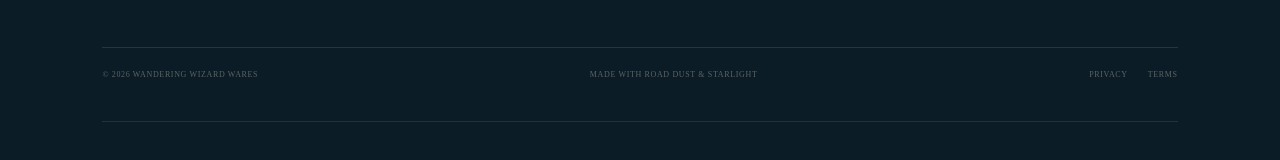
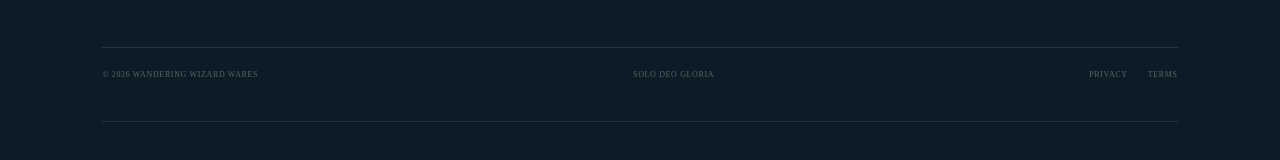
Before and after one commit to thewanderingwizard/wandering-wizard-wares, a Next.js app: page / in a window 1280 px wide. Shown: the part 4545-4705 px from the top of the page. Built offline with nearby package versions, Linux system fonts and the light colour scheme; no server answers; a web font is replaced by a local one.

Commit message:
Preview Solo Deo Gloria footer motto

```diff
--- a/app/page.js
+++ b/app/page.js
@@ -417,9 +417,9 @@ export default function Home() {
             </div>
           </div>
         </div>
-        <div className="footer-bottom">
+        <div className="footer-bottom footer-bottom-home">
           <span>© 2026 Wandering Wizard Wares</span>
-          <span>Made with road dust &amp; starlight</span>
+          <span className="footer-motto">Solo Deo Gloria</span>
           <span>
             <a href={`${SHOPIFY_POLICY_BASE}/privacy-policy`}>Privacy</a>
             <a href={`${SHOPIFY_POLICY_BASE}/terms-of-service`}>Terms</a>
```
